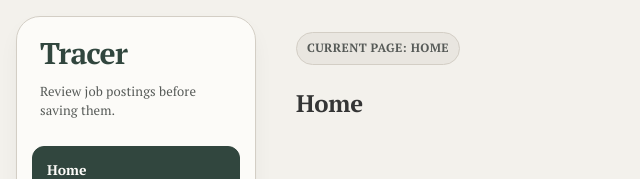
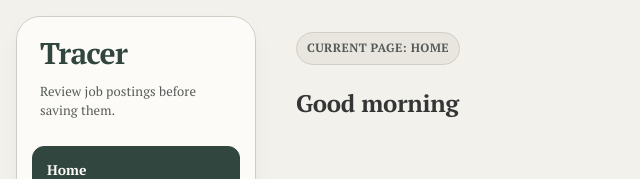
Before and after one commit to dylanxc-cnde/Tracer, a React (Vite) app in the folder frontend/: page / in a window 1280 px wide. Both pictures are taken after a click on the button "Home". Shown: the top 179 px of the page, without its empty margins (0-640 px from the left). Built offline with nearby package versions, Linux system fonts and the light colour scheme.

Commit message:
feat: add home greeting based on local time

```diff
--- a/frontend/src/pages/HomePage.tsx
+++ b/frontend/src/pages/HomePage.tsx
@@ -1,7 +1,33 @@
+import { useEffect, useState } from 'react'
+
+function getHomeGreeting(hour: number): string {
+  if (hour >= 5 && hour < 12) {
+    return 'Good morning'
+  }
+
+  if (hour >= 12 && hour < 18) {
+    return 'Good afternoon'
+  }
+
+  return 'Good evening'
+}
+
 export function HomePage() {
+  // Use the device's local time; no profile or server timezone is needed yet.
+  const [hour, setHour] = useState(() => new Date().getHours())
+
+  useEffect(() => {
+    // Keep the greeting current while Home stays open, and stop when leaving it.
+    const intervalId = window.setInterval(() => {
+      setHour(new Date().getHours())
+    }, 60_000)
+
+    return () => window.clearInterval(intervalId)
+  }, [])
+
   return (
     <section className="home-page">
-      <h2>Home</h2>
+      <h2>{getHomeGreeting(hour)}</h2>
     </section>
   )
 }
```
